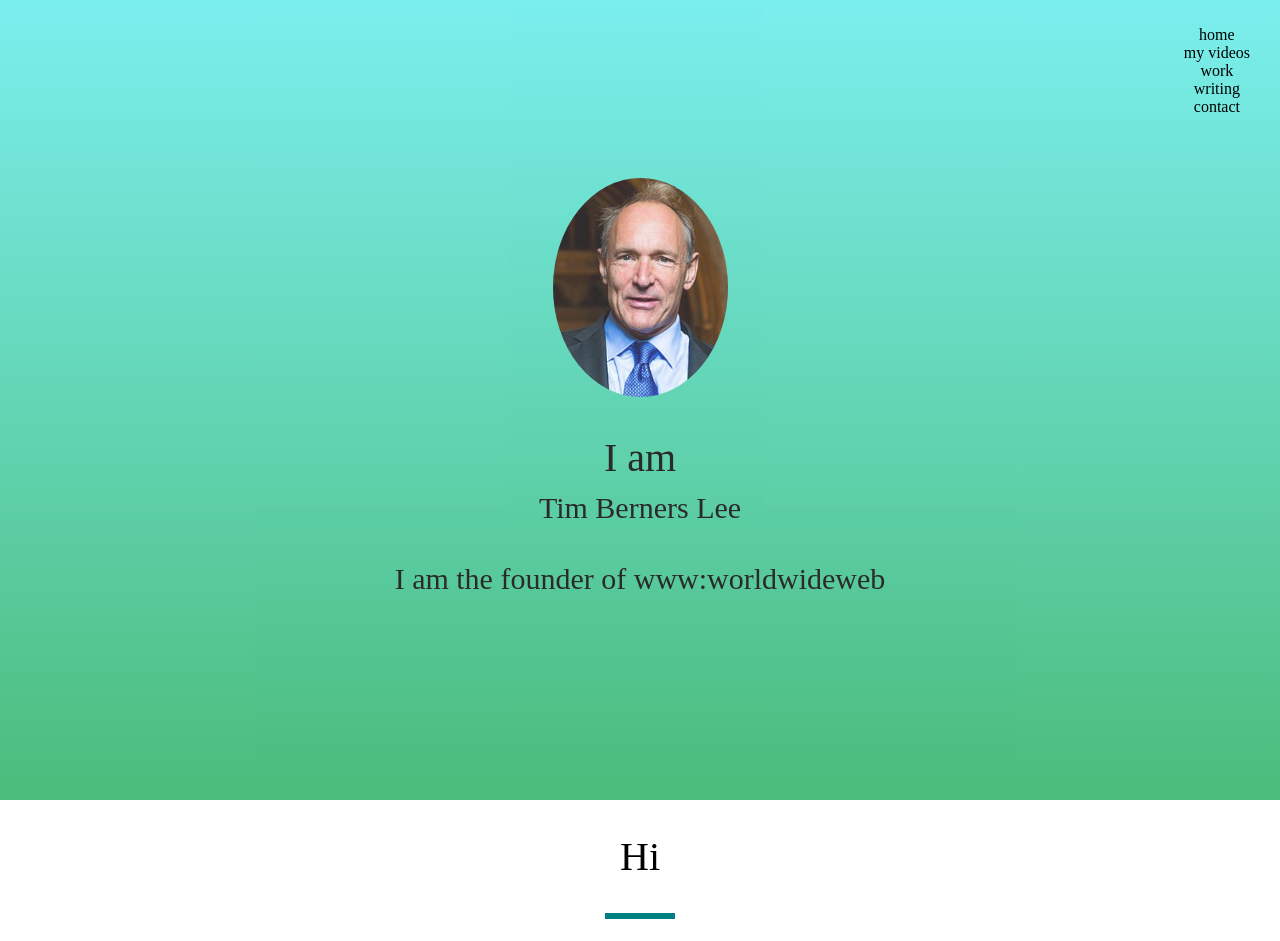
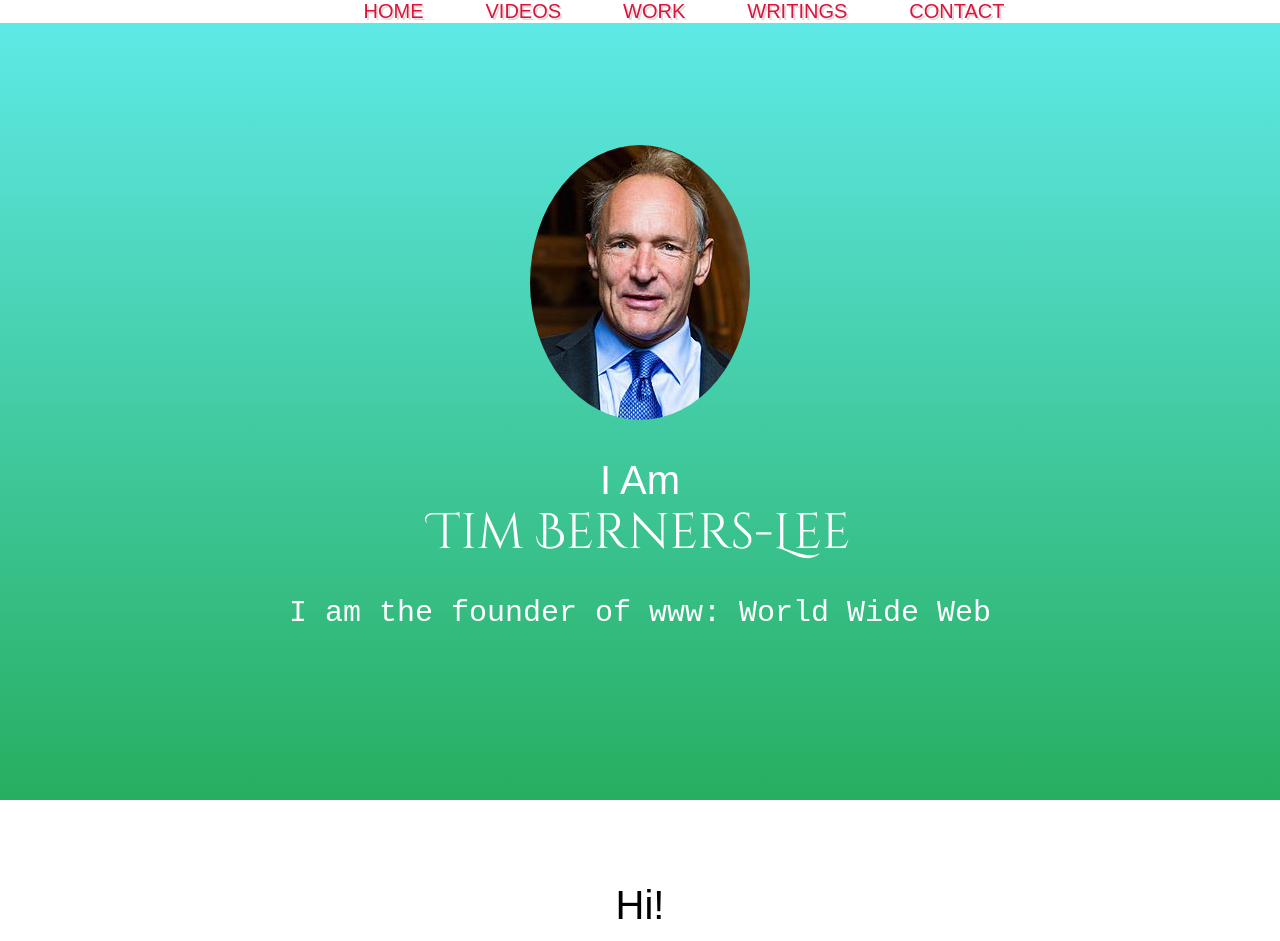
Before and after one commit to coderdev123/TimBernersLee, a plain HTML site: page index.html in a window 1280 px wide. Shown: the top 941 px of the page. Drawn offline with Linux system fonts and the light colour scheme.

Commit message:
Add files via upload

```diff
--- a/index.html
+++ b/index.html
@@ -1,27 +1,42 @@
+
 <!DOCTYPE html>
 <html lang="en">
-
 <head>
-    <title>Tim Berners Lee</title>
+    <meta charset="utf-8">
+    <title>Sir Tim Berners-Lee</title>
     <link rel="stylesheet" href="style.css">
+    <link href="https://fonts.googleapis.com/css?family=Cinzel+Decorative&display=swap" rel="stylesheet">
+    <link rel="stylesheet" href="https://cdnjs.cloudflare.com/ajax/libs/font-awesome/4.7.0/css/font-awesome.min.css">
 </head>
 
 <body>
+<!--
+ADD CENTER TAG
+-->
+<center>
     <ul class="menu">
-        <li class="links">home</li>
-        <li class="links">my videos</li>
-        <li class="links">work</li>
-        <li class="links">writing</li>
-        <li class="links">contact</li>
+        <li class="links"><a href="#welcome">HOME</a></li>
+        <li class="links"><a href="#videos">VIDEOS</a></li>
+        <li class="links"><a href="#work">WORK</a></li>
+        <li class="links"><a href="#writings">WRITINGS</a></li>
+        <li class="links"><a href="#contact">CONTACT</a></li>
+
     </ul>
-    <section id="welcome" class="parallax-container">
-        <div class="parallax-inner"><img src="stbl.jpg" class="profile" />
-            <h1>I am <br><span id="name">Tim Berners Lee</span></h1>
-            <h2>I am the founder of www:worldwideweb</h2>
+    </center>
+
+    <section id="welcome">
+        <div class="parallax-inner">
+            <img src="stbl.jpg" class="profile" />
+            <h1>I Am <br><span id="name">Tim Berners-Lee</span></h1>
+            <h2> I am the founder of www: World Wide Web</h2>
         </div>
+
     </section>
+
+
+
     <section id="bio">
-        <h1>Hi</h1>
+        <h1>Hi!</h1>
         <div class="line"></div>
         <p>Tim Berners-Lee is a software engineer who invented the Internet (or the World Wide Web) in 1989 while at CERN, the European Particle Physics Laboratory.
 
@@ -33,21 +48,40 @@
 
             The Web was first used for e-commerce in 1997.</p>
     </section>
-<section id="viedos">
-    <h1>myvideos</h1>
-    <div class="line">
-        </div><br><iframe width="640" height="360" src="https://www.youtube.com/embed/rCplocVemjo" title="YouTube video player" frameborder="0" allow="accelerometer; autoplay; clipboard-write; encrypted-media; gyroscope; picture-in-picture" allowfullscreen></iframe>
-    <br>
 
-    <iframe width="640" height="360" src="https://www.youtube.com/embed/sSqZ_hJu9zA" title="YouTube video player" frameborder="0" allow="accelerometer; autoplay; clipboard-write; encrypted-media; gyroscope; picture-in-picture" allowfullscreen></iframe></section>
+    <section id="videos">
+        <h1>Videos</h1>
+        <div class="line"></div>
+        <br>
+        <iframe width="900" height="500" src="https://www.youtube.com/embed/OM6XIICm_qo" frameborder="0" allow="accelerometer; autoplay; encrypted-media; gyroscope; picture-in-picture" allowfullscreen></iframe>
+        <br>
+        <br>
+        <iframe width="900" height="500" src="https://www.youtube.com/embed/J8hzJxb0rpc" frameborder="0" allow="accelerometer; autoplay; encrypted-media; gyroscope; picture-in-picture" allowfullscreen></iframe>
+
+    </section>
     <section id="work">
-    <h1>mywork</h1>
-        <div class="line"></div><iframe width="900" height="1000" src="https://en.wikipedia.org/wiki/Tim_Berners-Lee#Career_and_research" frameborder="0"></iframe></section>
-    <section id="mywritings">
-    <h1>mywritings</h1>
-        <div class="line"></div><a class="article" href="https://webfoundation.org/2019/03/web-birthday-30" target="_blank">30 years on, what’s next ForTheWeb?</a><br><a class="article" href="https://interestingengineering.com/how-did-tim-berners-lee-change-the-world-with-the-world-wide-web" target="_blank">How Did Tim Berners-Lee Change the World With the World Wide Web?</a></section>
+        <h1>WORK</h1>
+        <div class="line"></div>
+        <iframe width="900" height="1000" src="https://en.wikipedia.org/wiki/Tim_Berners-Lee#Career_and_research" frameborder="0"></iframe>
 
+    </section>
+    <section id="writings">
+        <h1>WRITINGS</h1>
+        <div class="line"></div>
+        <a class="article" href="https://webfoundation.org/2019/03/web-birthday-30" target="_blank">30 years on, what’s next ForTheWeb?</a>
+        <br>
+        <a class="article" href="https://interestingengineering.com/how-did-tim-berners-lee-change-the-world-with-the-world-wide-web" target="_blank">How Did Tim Berners-Lee Change the World With the World Wide Web?</a>
+    </section>
+<br>
 
-</body>
+<!--
+ADD CONTACT SECTION HERE
+--><section id="contacts"><div class="contact_1"><a href="mailto:someone@example.com?"Subject="Hello">
+    <i class="fa fa-envelope">
+    </i>
+    &nbsp;&nbsp;<h3>dev.coder21@gmail.com</h3>
+    </a>
+    <a href="#"><i class="fa fa-instagram"></i>&nbsp;&nbsp;<h3>myinstgramid.com</h3></a>
+</div></section>
 
-</html>
+</body></html>
--- a/style.css
+++ b/style.css
@@ -4,93 +4,106 @@ body {
     text-align: center;
 }
 
+.profile {
+    border-radius: 50%;
+
+}
+
+#welcome {
+
+    position: absolute;
+    color: #FFFFFF;
+    bottom: 0;
+    background: linear-gradient(#60ebeb 0%, #27ae60 100%);
+    display: table;
+    width: 100%;
+    height: 100%;
+    z-index: 9;
+
+}
+
+
+
 h1 {
+
     font-size: 40px;
-    font-family: serif;
+    font-family: sans-serif;
     font-weight: 300;
+
+}
+
+#name {
+    font-size: 50px;
+    line-height: 1.2;
+    font-family: 'Cinzel Decorative', cursive;
+
 }
 
 h2 {
     font-size: 30px;
-    font-family: serif;
     font-weight: 300;
-    line-height: 1.2;
+    font-family: monospace;
 }
 
-p {
-    font-size: 17px;
-    margin: 25px auto;
-    max-width: 450px;
-    line-height: 1.3;
-}
+#bio {
+    font-family: 'Cinzel Decorative', cursive;
 
-.profile {
-    width: 175px;
-    margin: bottom 50px;
-    border-radius: 50%;
-
+    padding: 50px;
+    text-align: center;
 }
 
 .line {
     height: 6px;
-    background-color: teal;
+    background-color: #000;
     width: 70px;
     margin: 8px auto;
 }
 
-.menu {
-    list-style: none;
-    font-family: serif;
-    position: absolute;
-    top: 10px;
-    right: 30px;
-    z-index: 10;
-    cursor: pointer;
-}
 
-#welcome {
-    position: absolute;
-    height: 800px;
-    color: black;
-    left: 0;
-    right: 0;
-    bottom: 0;
-    top: 0;
-    opacity: 0.83;
-    background: linear-gradient(#60ebeb 0%, #27ae60 100%);
-    display: table;
-    z-index: 9;
-    width: 100%;
-    height: 100%;
-
-
-
-}
-
-#name {
-    font-size: 30px;
-    line-height: 1.2;
-    font-family: serif;
+p {
+    font-size: 17px;
 }
 
 .parallax-inner {
+
     display: table-cell;
     position: relative;
     text-align: center;
     vertical-align: middle;
+
+}
+html {
+    scroll-behavior: smooth;
+}
+.article:hover {
+    color:fuchsia;
 }
 
-.link {
-    float: left;
-    color: #fff;
-    padding-top: 5px;
-    padding-left: 9px;
-    padding-right: 9px;
-    padding-bottom: 5px;
-    font-family: fantasy;
-    font-size: 20px;
+
+
+/*ADD CSS FROM HERE */
+.links:hover{
+     font-size; 25px;
+     text-decoration: underline;
 }
+.links{
+   display:inline;
+   padding-left: 33px;
+    padding-right: 25px;
+    font-family: sans-serif;
+        font-size:20px;
+}
+.menu{
+    position: fixed;
+    background: white;
+    width: 100%;
+       margin-top:0px;
+    top:0px;
+    z-index:10;
 
-.links:hover {
-    background-color: dodgerblue;
 }
+a{
+    text-decoration: none;
+    color:crimson;
+    text-shadow: 2px 2px gainsboro;
+}
```
